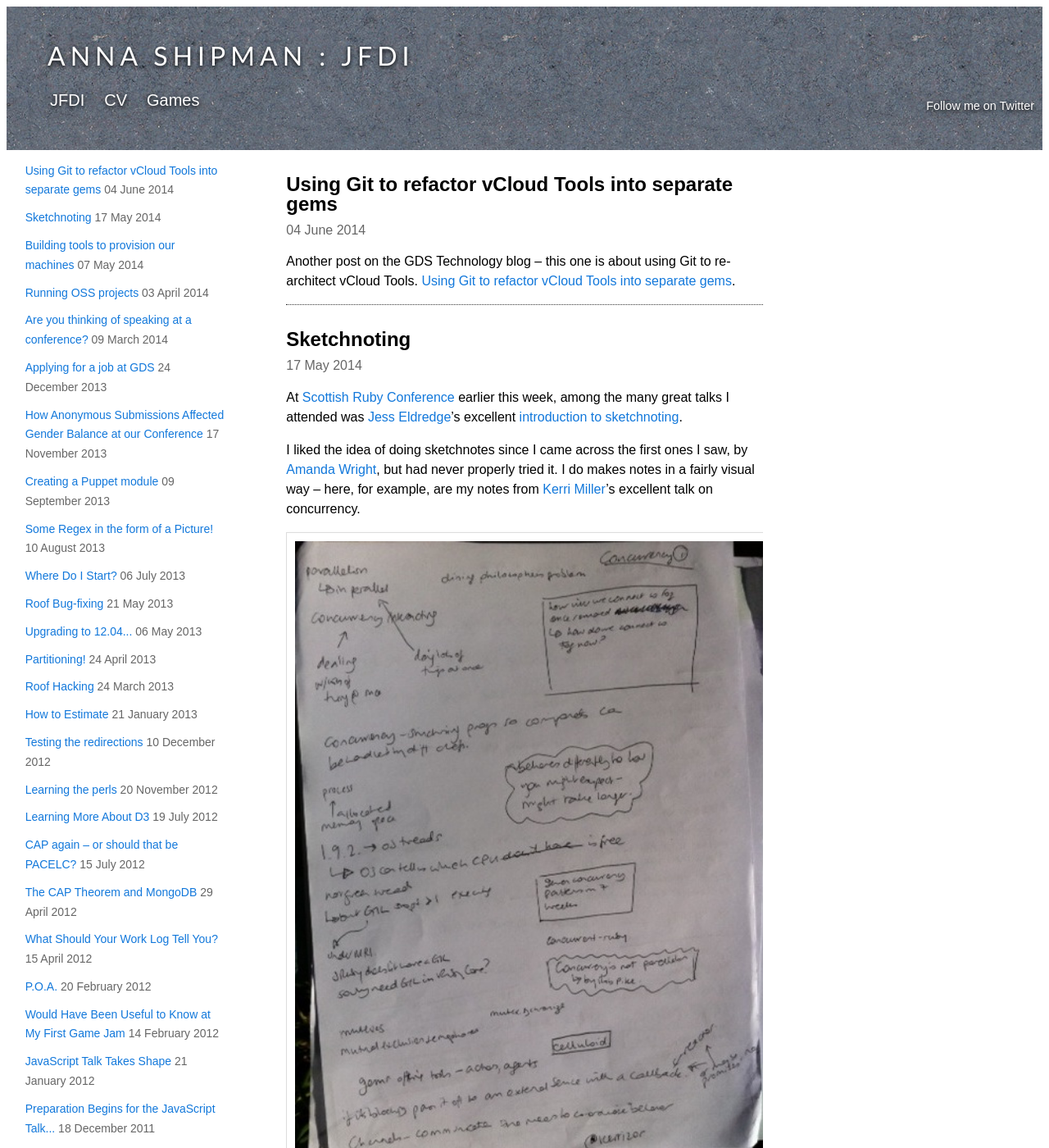
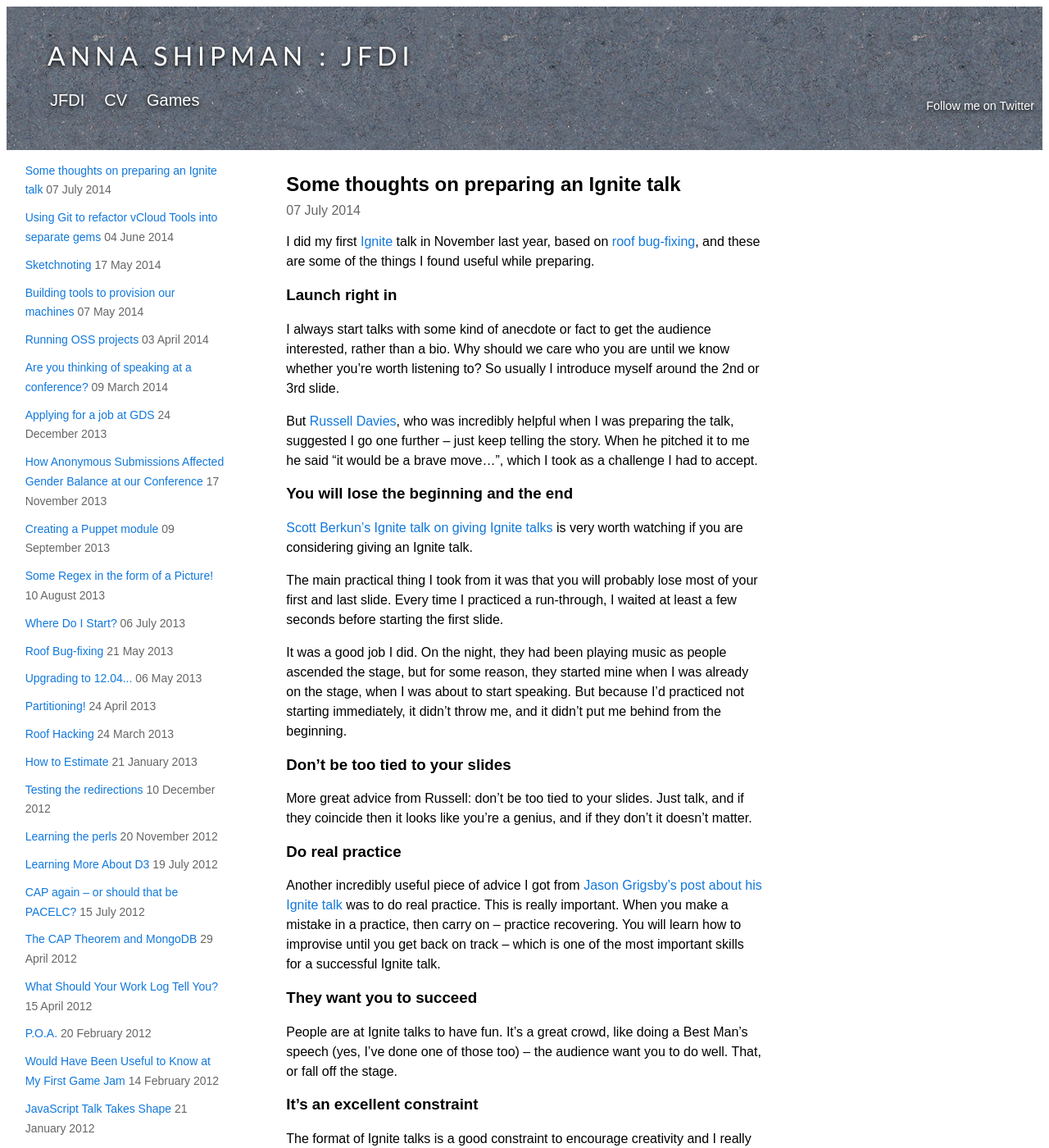
Before and after one commit to annashipman/annashipman.github.io, a Jekyll site: the page built from jfdi.html, in a window 1280 px wide and 1400 px high. Shown: the whole window at 82% size. Built offline with Jekyll 4.4.1, drawn with Linux system fonts in a browser that asks for light colours; Markdown is read by kramdown in place of the engine named in the settings; comment, search, counter and statistics services are not loaded; some of the changed text lies outside the part shown.

Commit message:
Add post on Ignite talk

```diff
--- /dev/null
+++ b/_posts/2014-07-07-preparing-ignite-talk.md
@@ -0,0 +1,43 @@
+---
+anchor_id: ignite-prep
+title: Some thoughts on preparing an Ignite talk
+layout: blog_post
+---
+
+I did my first [Ignite](http://igniteshow.com/) talk in November last year, based on [roof bug-fixing](/jfdi/roof-bug-fixing.html), and these are some of the things I found useful while preparing.
+
+### Launch right in
+
+I always start talks with some kind of anecdote or fact to get the audience
+interested, rather than a bio. Why should we care who you are until we know whether you're worth listening to? So usually I introduce myself around the 2nd or 3rd slide.
+
+But [Russell Davies](http://russelldavies.typepad.com/home/), who was incredibly helpful when I was preparing the talk, suggested I go one further – just keep telling the story. When he pitched it to me he said "it would be a brave move...", which I took as a challenge I had to accept.
+
+### You will lose the beginning and the end
+
+[Scott Berkun's Ignite talk on giving Ignite talks](https://www.youtube.com/watch?v=rRa1IPkBFbg) is very worth watching if you are considering giving an Ignite talk.
+
+The main practical thing I took from it was that you will probably lose most of your first and last slide. Every time I practiced a run-through, I waited at least a few seconds before starting the first slide.
+
+It was a good job I did. On the night, they had been playing music as people ascended the stage, but for some reason, they started mine when I was already on the stage, when I was about to start speaking. But because I'd practiced not starting immediately, it didn't throw me, and it didn't put me behind from the beginning.
+
+### Don't be too tied to your slides
+
+More great advice from Russell: don't be too tied to your slides. Just talk, and if they coincide then it looks like you're a genius, and if they don't it doesn't matter.
+
+### Do real practice
+
+Another incredibly useful piece of advice I got from [Jason Grigsby's post about his Ignite talk](http://userfirstweb.com/328/successful-ignite-presentations/)
+was to do real practice. This is really important. When you make a mistake in a practice, then carry on – practice recovering. You will learn how to improvise until you get back on track – which is one of the most important skills for a successful Ignite talk.
+
+### They want you to succeed
+
+People are at Ignite talks to have fun. It's a great crowd, like doing a Best Man's speech (yes, I've done one of those too) – the audience want you to do well. That, or fall off the stage.
+
+### It's an excellent constraint
+
+The format of Ignite talks is a good constraint to encourage creativity and I really recommend you give it a go. I enjoyed it a lot.
+
+When it was finished I'd made quite a few mistakes and missed out things I'd wanted to say, but on balance, I think it went pretty well. Judge for yourself.
+
+<iframe width="560" height="315" src="//www.youtube.com/embed/Q1qWzz6liK0" frameborder="0" allowfullscreen></iframe>
```
Also changed, not shown: index.html (+7 -0 lines).
